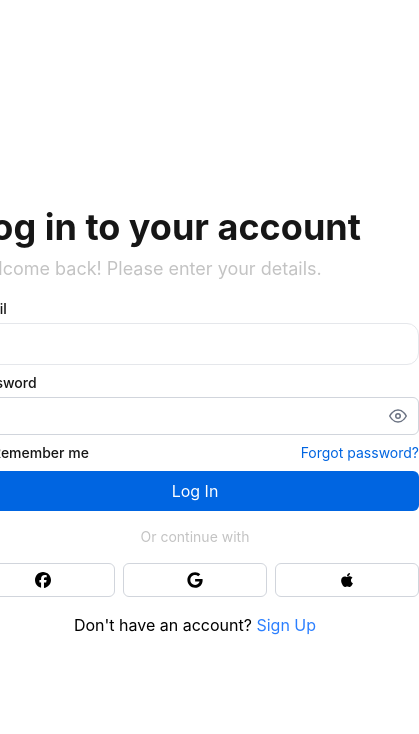
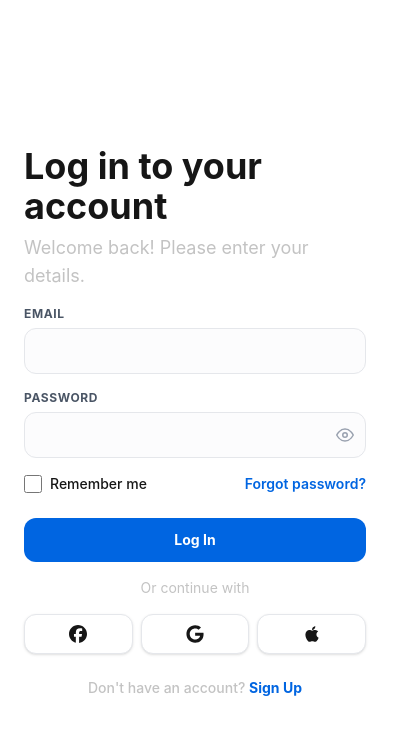
Before and after one commit to azkazhanif/saldoin-web, a React (Vite) app: page /auth/login in a window 390 px wide. Shown: the top 734 px of the page, 419 px wide, since content can reach past the window. Built offline with nearby package versions, Linux system fonts and the light colour scheme; no server answers.

Commit message:
style: polish auth forms, inputs, buttons, and layout responsiveness

```diff
--- a/src/components/atoms/button/Button.tsx
+++ b/src/components/atoms/button/Button.tsx
@@ -5,8 +5,9 @@ interface ButtonProps {
   type?: "button" | "submit" | "reset";
   variant?: "primary" | "secondary" | "success" | "danger" | "warning";
   size?: "small" | "medium" | "large";
-  width?: string;
+  width?: "full" | "auto" | string;
   onClick?: () => void;
+  disabled?: boolean;
 }
 
 const Button = ({
@@ -16,25 +17,29 @@ const Button = ({
   size = "medium",
   width,
   onClick,
+  disabled = false,
 }: ButtonProps) => {
   const variantClasses = {
-    primary: "bg-blue text-white",
-    secondary: "bg-gray text-black",
-    success: "bg-green text-white",
-    danger: "bg-red text-white",
-    warning: "bg-yellow text-black",
+    primary: "bg-blue text-white hover:bg-blue/90 focus:ring-2 focus:ring-blue/20",
+    secondary: "bg-gray/10 text-black hover:bg-gray/25 focus:ring-2 focus:ring-gray/10",
+    success: "bg-green text-white hover:bg-green/90 focus:ring-2 focus:ring-green/20",
+    danger: "bg-red-600 text-white hover:bg-red-700 focus:ring-2 focus:ring-red-600/20",
+    warning: "bg-yellow-500 text-black hover:bg-yellow-600 focus:ring-2 focus:ring-yellow-500/20",
   };
 
   const sizeClasses = {
-    small: "px-2 py-1 text-sm",
-    medium: "px-4 py-2 text-base",
-    large: "px-6 py-3 text-lg",
+    small: "px-3 py-1.5 text-xs font-semibold",
+    medium: "px-5 py-3 text-sm font-bold",
+    large: "px-7 py-3.5 text-base font-bold",
   };
+
+  const widthClass = width === "full" ? "w-full" : "";
 
   return (
     <button
       type={type}
-      className={`block ${variantClasses[variant]} ${sizeClasses[size]} ${width ? `w-${width}` : ""} rounded-md`}
+      disabled={disabled}
+      className={`flex items-center justify-center text-center transition-all duration-200 cursor-pointer rounded-xl active:scale-[0.98] outline-none ${variantClasses[variant]} ${sizeClasses[size]} ${widthClass} ${disabled ? "opacity-50 cursor-not-allowed pointer-events-none" : ""}`}
       onClick={onClick}
     >
       {children}
--- a/src/components/atoms/button/SocialButton.tsx
+++ b/src/components/atoms/button/SocialButton.tsx
@@ -1,8 +1,12 @@
 import React from "react";
 
-const SocialButton = ({ icon }: { icon: React.ReactNode }) => {
+const SocialButton = ({ icon, onClick }: { icon: React.ReactNode; onClick?: () => void }) => {
   return (
-    <button className="text-center p-2 rounded-md  border border-gray-300">
+    <button
+      onClick={onClick}
+      type="button"
+      className="flex items-center justify-center py-2.5 px-4 rounded-xl border border-gray-200 bg-white hover:bg-gray-50 active:scale-[0.98] transition-all cursor-pointer shadow-sm text-lg text-black"
+    >
       {icon}
     </button>
   );
--- a/src/components/atoms/form/Checkbox.tsx
+++ b/src/components/atoms/form/Checkbox.tsx
@@ -13,6 +13,7 @@ const Checkbox = ({ id, name, value, onChange }: CheckboxProps) => {
       name={name}
       checked={value}
       onChange={onChange}
+      className="w-4.5 h-4.5 rounded border border-gray-200 text-blue focus:ring-blue/10 accent-blue cursor-pointer transition-all duration-200"
     />
   );
 };
--- a/src/components/atoms/form/Input.tsx
+++ b/src/components/atoms/form/Input.tsx
@@ -27,7 +27,7 @@ const Input = ({
       type={type}
       id={id}
       name={name}
-      className="w-full p-2.5 border border-gray-200 focus:outline-none focus:border-blue focus:ring-1 focus:ring-blue rounded-xl text-sm text-black bg-white placeholder-gray-400"
+      className="w-full p-3 border border-gray-200 focus:outline-none focus:border-blue focus:ring-2 focus:ring-blue/10 rounded-xl text-sm text-black bg-gray-50/50 focus:bg-white placeholder-gray-400 transition-all duration-200"
       autoComplete={autoComplete}
       value={value}
       placeholder={placeholder}
--- a/src/components/atoms/form/Label.tsx
+++ b/src/components/atoms/form/Label.tsx
@@ -10,7 +10,7 @@ const Label = ({
   return (
     <label
       htmlFor={htmlFor}
-      className={`block text-sm font-medium text-black ${className}`}
+      className={`block text-xs font-bold text-gray-600 mb-1.5 uppercase tracking-wider ${className}`}
     >
       {label}
     </label>
--- a/src/components/molecules/form/CheckboxLabel.tsx
+++ b/src/components/molecules/form/CheckboxLabel.tsx
@@ -1,5 +1,4 @@
 import Checkbox from "../../atoms/form/Checkbox";
-import Label from "../../atoms/form/Label";
 
 interface CheckboxLabelProps {
   id: string;
@@ -19,7 +18,12 @@ const CheckboxLabel = ({
   return (
     <div className="flex items-center gap-2">
       <Checkbox id={id} name={name} value={value} onChange={onChange} />
-      <Label htmlFor={id} label={label} />
+      <label
+        htmlFor={id}
+        className="text-sm font-medium text-black select-none cursor-pointer"
+      >
+        {label}
+      </label>
     </div>
   );
 };
--- a/src/components/molecules/form/InputLabel.tsx
+++ b/src/components/molecules/form/InputLabel.tsx
@@ -23,8 +23,8 @@ const InputLabel = ({
   onChange,
 }: InputLabelProps) => {
   return (
-    <div className="mb-2">
-      <Label htmlFor={id} label={label} className="mb-1" />
+    <div className="mb-4">
+      <Label htmlFor={id} label={label} />
       <Input
         type={type}
         id={id}
@@ -38,4 +38,5 @@ const InputLabel = ({
   );
 };
 
+
 export default InputLabel;
--- a/src/components/molecules/form/InputPasswordLabel.tsx
+++ b/src/components/molecules/form/InputPasswordLabel.tsx
@@ -22,15 +22,15 @@ const InputPasswordLabel = ({
   const [showPassword, setShowPassword] = useState(false);
 
   return (
-    <div className="mb-2">
-      <Label htmlFor={id} label={label} className="mb-1" />
+    <div className="mb-4">
+      <Label htmlFor={id} label={label} />
 
       <div className="relative">
         <input
           type={showPassword ? "text" : "password"}
           id={id}
           name={name}
-          className="w-full p-2 pr-10 border border-gray-300 rounded-md text-sm text-black"
+          className="w-full p-3 pr-10 border border-gray-200 focus:outline-none focus:border-blue focus:ring-2 focus:ring-blue/10 rounded-xl text-sm text-black bg-gray-50/50 focus:bg-white placeholder-gray-400 transition-all duration-200"
           value={value}
           placeholder={placeholder}
           onChange={onChange}
@@ -39,7 +39,7 @@ const InputPasswordLabel = ({
         <button
           type="button"
           onClick={() => setShowPassword((prev) => !prev)}
-          className="absolute inset-y-0 right-0 px-3 flex items-center text-gray-500"
+          className="absolute inset-y-0 right-0 pr-3 flex items-center text-gray-400 hover:text-gray-600 transition-colors cursor-pointer"
           aria-label={showPassword ? "Hide password" : "Show password"}
         >
           {showPassword ? <FiEyeOff size={18} /> : <FiEye size={18} />}
@@ -47,6 +47,7 @@ const InputPasswordLabel = ({
       </div>
     </div>
   );
+
 };
 
 export default InputPasswordLabel;
--- a/src/components/organisms/auth/LoginForm.tsx
+++ b/src/components/organisms/auth/LoginForm.tsx
@@ -40,7 +40,7 @@ const LoginForm = ({ onSubmitLogin }: LoginFormProps) => {
         value={password}
         onChange={(e) => setPassword(e.target.value)}
       />
-      <div className="mb-2 flex items-center justify-between">
+      <div className="mb-6 flex items-center justify-between">
         <CheckboxLabel
           id="remember"
           name="remember"
@@ -50,7 +50,7 @@ const LoginForm = ({ onSubmitLogin }: LoginFormProps) => {
         />
         <Link
           to="/auth/forgot-password"
-          className="text-blue text-sm font-normal"
+          className="text-blue text-sm font-semibold hover:underline"
         >
           Forgot password?
         </Link>
@@ -58,6 +58,7 @@ const LoginForm = ({ onSubmitLogin }: LoginFormProps) => {
       <Button width="full" type="submit" variant="primary">
         Log In
       </Button>
+
     </form>
   );
 };
--- a/src/layouts/AuthLayout.tsx
+++ b/src/layouts/AuthLayout.tsx
@@ -13,33 +13,33 @@ const AuthLayout = ({
   title?: "login" | "register";
 }) => {
   return (
-    <div className="h-screen grid grid-cols-1 md:grid-cols-2">
-      <div className="hidden md:flex flex-col items-center justify-center bg-blue">
-        <img src={authImage} alt="Auth Background" />
-        <p className="text-white font-bold text-xl md:text-2xl mb-2 text-center">
+    <div className="min-h-screen grid grid-cols-1 md:grid-cols-2 bg-white">
+      <div className="hidden md:flex flex-col items-center justify-center bg-blue p-8">
+        <img src={authImage} alt="Auth Background" className="max-w-[70%] h-auto mb-6" />
+        <p className="text-white font-extrabold text-2xl md:text-3xl mb-3 text-center">
           Easy to control your finances
         </p>
-        <p className="w-md text-white text-center">
+        <p className="max-w-md text-white/80 text-center text-sm md:text-base leading-relaxed">
           Manage your money, track your expenses, and achieve your financial
           goals with ease.
         </p>
       </div>
-      <div className="flex flex-col items-center justify-center">
-        <div className="w-md">
+      <div className="flex flex-col items-center justify-center p-6 md:p-12">
+        <div className="w-full max-w-md">
           {children}
           {social && <SocialAuth />}
           {title === "login" && (
-            <p className="text-center mt-4">
+            <p className="text-center mt-6 text-sm text-gray font-medium">
               Don't have an account?{" "}
-              <Link to="/auth/register" className="text-blue-500">
+              <Link to="/auth/register" className="text-blue font-bold hover:underline">
                 Sign Up
               </Link>
             </p>
           )}
           {title === "register" && (
-            <p className="text-center mt-4">
+            <p className="text-center mt-6 text-sm text-gray font-medium">
               Already have an account?{" "}
-              <Link to="/auth/login" className="text-blue-500">
+              <Link to="/auth/login" className="text-blue font-bold hover:underline">
                 Login
               </Link>
             </p>
@@ -47,6 +47,7 @@ const AuthLayout = ({
         </div>
       </div>
     </div>
+
   );
 };
 
```
